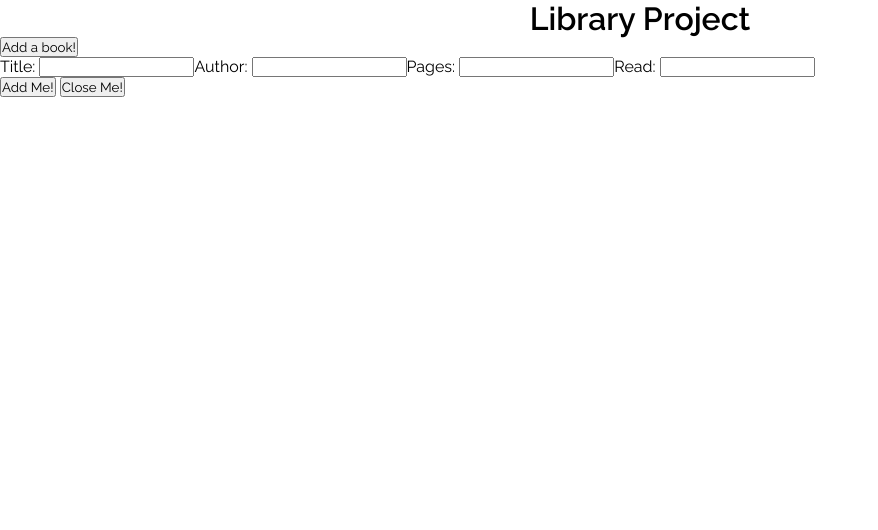
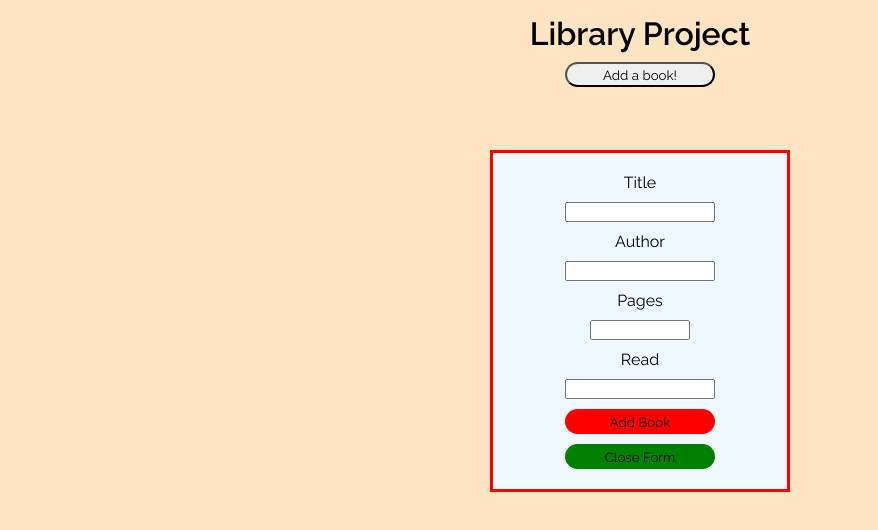
Before and after one commit to lamarr-smith17/libraryProject, a plain HTML site: page index.html in a window 1280 px wide. Both pictures are taken after a click on the button "Add a book!". Shown: the whole page, without its empty margins (0-878 px from the left). Drawn offline with Linux system fonts and the light colour scheme.

Commit message:
Just have to finish styling the project and then I will be done with this for now

```diff
--- a/index.html
+++ b/index.html
@@ -15,39 +15,84 @@
 <body>
     <header>
         <h1>Library Project</h1>
-        <button id="formOpenBtn">Add a book!</button>
+        <button id="formOpenBtn" class="btnStyles">Add a book!</button>
         <div id="formHolder">
-            <form action="./script.js" id="testForm" name="testForm">
-                <ul id="formPopup">
-                    <li>
+            <form action="./script.js" id="bookForm" name="bookForm">
                 <label for="bookTitle">
-                            Title: <input type="text" id="bookTitle" name="title" maxlength="126">
+                Title
                 </label>
-                    </li>
-                    <li>
+                <input type="text" id="bookTitle" name="title" maxlength="126">
                 <label for="bookAuthor">
-                            Author: <input type="text" id="bookAuthor" name="author">
+                    Author
                 </label>
-                    </li>
-                    <li>
+                <input type="text" id="bookAuthor" name="author">
                 <label for="bookPages">
-                            Pages: <input type="number" id="bookPages" name="pages">
+                    Pages
                 </label>
-                    </li>
-                    <li>
+                <input type="number" id="bookPages" name="pages">
                 <label for="bookRead">
-                            Read: <input type="text" id="bookRead" name="read">
+                    Read
                 </label>
-                    </li>
-                </ul>
-                <button id="button" type="submit">Add Me!</button>
-                <button id="formCloseBtn" type="button">Close Me!</button>
+                <input type="text" id="bookRead" name="read">
+                <button id="addBookBtn" class="btnStyles" type="submit">Add Book</button>
+                <button id="formCloseBtn" class="btnStyles" type="button">Close Form</button>
             </form>
         </div>
     </header>
 
     <main>
         <div id="main-container">
+            <!-- <div class="bookHolder" id="${newBook.bookID}">
+                <div class="titleDiv">
+                    <p class="bookTitle"> <span>86: Eighty-Six</span></p>
+                </div>
+                <div class="authorDiv">
+                 <p class="bookAuthor">Author: <span class="bookInfo">Asato Asato</span></p>
+                </div>
+                <div class="pageDiv">
+                    <p class="bookPages">Pages: <span class="bookInfo">326</span></p>
+                </div>
+                <div class="readDiv">
+                    <p class="bookRead">Read: <span class="bookInfo">Read</span></p>
+                </div>
+                <div class="deleteDiv">
+                    <button type="button"> Delete Book </button>
+                </div>
+            </div>
+            <div class="bookHolder" id="${newBook.bookID}">
+                <div class="titleDiv">
+                    <p class="bookTitle"> <span>Grimgar of Fantasy and Ash</span></p>
+                </div>
+                <div class="authorDiv">
+                 <p class="bookAuthor">Author: <span class="bookInfo">Asato Asato</span></p>
+                </div>
+                <div class="pageDiv">
+                    <p class="bookPages">Pages: <span class="bookInfo">326</span></p>
+                </div>
+                <div class="readDiv">
+                    <p class="bookRead">Read: <span class="bookInfo">Read</span></p>
+                </div>
+                <div class="deleteDiv">
+                    <button type="button"> Delete Book </button>
+                </div>
+            </div>
+            <div class="bookHolder" id="${newBook.bookID}">
+                <div class="titleDiv">
+                    <p class="bookTitle"> <span>Harry Potter and The Sorcerer's Stone</span></p>
+                </div>
+                <div class="authorDiv">
+                 <p class="bookAuthor">Author: <span class="bookInfo">Asato Asato</span></p>
+                </div>
+                <div class="pageDiv">
+                    <p class="bookPages">Pages: <span class="bookInfo">326</span></p>
+                </div>
+                <div class="readDiv">
+                    <p class="bookRead">Read: <span class="bookInfo">Read</span></p>
+                </div>
+                <div class="deleteDiv">
+                    <button type="button"> Delete Book </button>
+                </div>
+            </div>  -->
 
         </div>
     </main>
--- a/script.js
+++ b/script.js
@@ -2,7 +2,7 @@ const mainContainer = document.getElementById('main-container');
 const formOpenBtn = document.getElementById('formOpenBtn');
 const formCloseBtn = document.getElementById('formCloseBtn');
 const formHolder = document.getElementById('formHolder')
-const addBookButton = document.getElementById('button');
+const addBookBtn = document.getElementById('addBookBtn');
 
 // Book Array
 let myLibrary = [];
@@ -28,10 +28,12 @@ function addBook (ev){
     let bookID = Math.floor(Math.random() * 10000);
     let newBook = new Book(bookTitle, bookAuthor, bookPages, bookRead, bookID);
     myLibrary.push(newBook);
-    // myLibrary.forEach(bookCardCreater(newBook)) // This works but causes an error in console.log
-    for (let x of myLibrary){ // This also works and causes no error, but duplicates values??
-        bookCardCreater(x);
-    }
+    myLibrary.forEach(bookCardCreater(newBook)) // This works but causes an error in console.log
+
+    // for (let x of myLibrary){ // This also works and causes no error, however, it causes duplicate values
+    //     bookCardCreater(x);
+    //     console.log(x)
+    // }
 }
 
 // Creates the new book card which displays the user input
@@ -40,16 +42,16 @@ function bookCardCreater(newBook){
     /* START */`
     <div class="bookHolder" id="${newBook.bookID}">
         <div class="titleDiv">
-            <p class="bookLabel">Title: <span class="bookInfo">${newBook.title}</span></p>
+            <p class="bookTitle"><span>${newBook.title}</span></p>
         </div>
         <div class="authorDiv">
-         <p class="bookLabel">Author: <span class="bookInfo">${newBook.author}</span></p>
+         <p class="bookAuthor">Author: <span class="bookInfo">${newBook.author}</span></p>
         </div>
         <div class="pageDiv">
-            <p class="bookLabel">Pages: <span class="bookInfo">${newBook.numOfPages}</span></p>
+            <p class="bookPages">Pages: <span class="bookInfo">${newBook.numOfPages}</span></p>
         </div>
         <div class="readDiv">
-            <p class="bookLabel">Read: <span class="bookInfo">${newBook.bookStatus}</span></p>
+            <p class="bookRead">Read: <span class="bookInfo">${newBook.bookStatus}</span></p>
         </div>
         <div class="deleteDiv">
             <button type="button" onclick="deleteBook(${newBook.bookID})"> Delete Book </button>
@@ -77,7 +79,6 @@ function deleteBook(bookID){
             }
         })
        mainContainer.removeChild(bookDelete);
-       return myLibrary;
     } else {
         return ;
     }
@@ -92,6 +93,6 @@ function formPopup (){
 function formClose (){
     formHolder.style.display = "none";
 }
-addBookButton.addEventListener('click', addBook);
+addBookBtn.addEventListener('click', addBook);
 formOpenBtn.addEventListener('click', formPopup);
 formCloseBtn.addEventListener('click', formClose);
--- a/stylesheets/styles.scss
+++ b/stylesheets/styles.scss
@@ -4,6 +4,10 @@
     margin: 0;
     box-sizing: border-box;
     font-family: 'Raleway', sans-serif; // Weights: Light = 300, Medium = 400, SemiBold = 600. Use Light for book info, Medium for labels, SemiBold for headers
+}
+body {
+    background-color: bisque;
+    min-height: 100vh;
 }
 li {
     list-style-type: none;
@@ -12,33 +16,89 @@ li {
 }
 
 // Header Styles
+header {
+    display: flex;
+    flex-direction: column;
+    align-items: center;
+    padding: 15px;
+    gap: 10px;
+}
 h1 {
     text-align: center;
 }
-#formPopup {
+
+// Form Styles
+#formHolder {
+    display: none;
+    border: 3px solid red;
+    background-color: aliceblue;
+    position: fixed;
+    top: 150px;
+    width: 300px;
+    max-width: 500px;
+}
+#bookForm {
+    padding: 20px;
     display: flex;
+    flex-direction: column;
+    justify-content: center;
+    align-items: center;
+    gap: 10px;
 }
+input[type=text] {
+    width: 150px;
+}
+input[type=number]{
+    width: 100px;
+}
+input[type=text]:focus,
+input[type=number]:focus {
+    outline: none;
+}
+.btnStyles {
+    width: 150px;
+    height: 25px;
+    border-radius: 20px;
+}
+#addBookBtn {
+    background-color: red;
+    border: red;
+    color: black;
+}
+
+#formCloseBtn {
+    background-color: green;
+    border:green;
+}
+
 // Main Styles
+main {
+    margin-top: 50px;
+}
 div {
-    &#formHolder {
-        display: none;
-    }
     &#main-container {
-        display: flex;
-        flex-direction: column;
-        gap: 10px;
+        display: grid;
+        grid-template-columns: repeat(3, 1fr);
+        justify-items: center;
+        gap: 2rem 1rem;
+
     }
     &.bookHolder{
         display: flex;
+        background-color: white;
+        font-size: 1.5rem;
         flex-direction: column;
+        justify-content: center;
+        align-items: center;
         border: 1px solid red;
-        height: 500px;
+        width: 400px;
+        padding: 20px;
     }
 }
+.titleDiv {
+    text-align: center;
+    font-weight: 600;
 
-.bookLabel {
-    font-weight: 400;
-    font-size: 1.3125rem;
 }
 .bookInfo {
     font-weight: 300;
```
Also changed, not shown: stylesheets/styles.css, 1 other file. Lines whose indentation alone changed are shown as unchanged.
